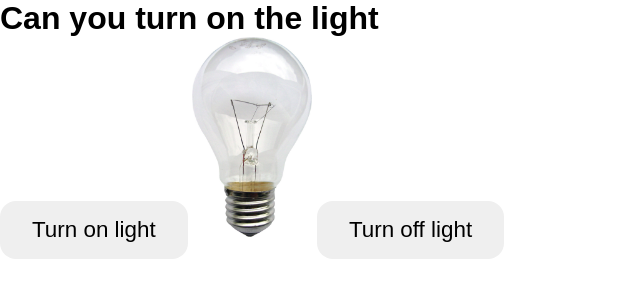
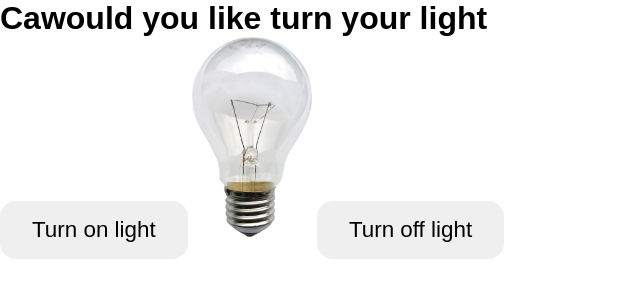
Before and after one commit to Rakshit8698/lightonoff, a plain HTML site: page index.html in a window 1280 px wide. Shown: the whole page, without its empty margins (0-640 px from the left). Drawn offline with Linux system fonts and the light colour scheme.

Commit message:
h1 tag changed

```diff
--- a/index.html
+++ b/index.html
@@ -11,7 +11,7 @@
 <body>
 
   <div class="container">
-    <h1 class="text">Can you turn on the light </h1>
+    <h1 class="text">Cawould you like turn your light </h1>
     <button class="btn1">Turn on light</button>
 
     <img src="lightoffpic.jpg" alt="lightoffPic" id="myImage">
```
